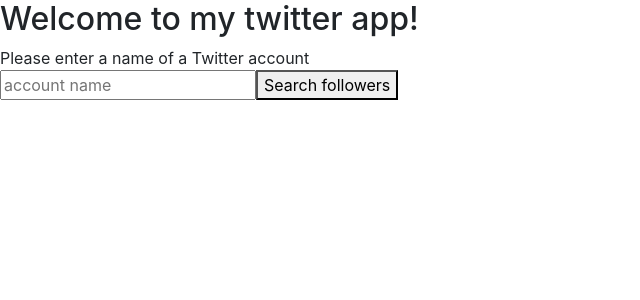
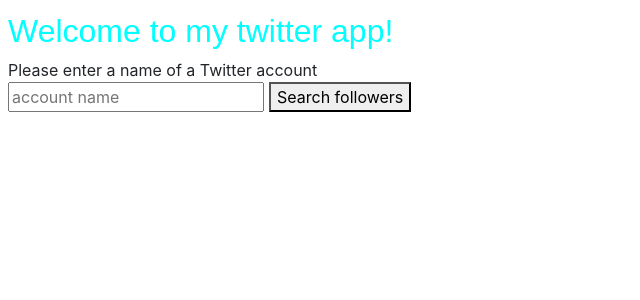
Before and after one commit to ShaharEl/TwitterFollowers, a React (Create React App) app: page / in a window 1280 px wide. Shown: the top 300 px of the page, without its empty margins (0-640 px from the left). Built offline with nearby package versions, Linux system fonts and the light colour scheme.

Commit message:
refactoring

```diff
--- a/public/index.html
+++ b/public/index.html
@@ -14,7 +14,7 @@
     <link rel="manifest" href="%PUBLIC_URL%/manifest.json" />
     <title>My Twitter App</title>
   </head>
-  <body>
+  <body style="margin-left: 8px">
     <div id="root"></div>
   </body>
 </html>
--- a/src/App.css
+++ b/src/App.css
@@ -28,6 +28,12 @@
   color: #61dafb;
 }
 
+.mainHeader{
+  margin-top: 12px;
+  font-family: fantasy;
+  color: aqua;
+}
+
 @keyframes App-logo-spin {
   from {
     transform: rotate(0deg);
--- a/src/App.js
+++ b/src/App.js
@@ -7,8 +7,8 @@
 
     render() {
         return (
-            <div className="TwitterApp">
-                <h2>Welcome to my twitter app!</h2>
+            <div className="twitterApp">
+                <h2 className="mainHeader">Welcome to my twitter app!</h2>
                 <Home />
             </div>
         );
--- a/src/components/Home.css
+++ b/src/components/Home.css
@@ -0,0 +1,10 @@
+.errorLabel {
+    display: block;
+    margin-top: 6px;
+    font-weight: bold;
+    color: red;
+}
+
+.input{
+    margin-right: 5px;
+}
--- a/src/components/Home.js
+++ b/src/components/Home.js
@@ -6,19 +6,59 @@
 import connect from "react-redux/es/connect/connect";
 import FollowersContainer from './FollowersContainer'
 import SelectDropDown from '../components/SelectDropDown'
+import {sortOptions} from "../enums/sortOptions";
+import {isEmptyObject} from "../services/utils";
+import {errorMessages} from "../enums/errorMessages";
 
 const Home = (props) => {
 
     const [accountName, setAccountName] = useState('');
     const [cursor, setCursor] = useState(-1);
+    const [error, setError] = useState({
+        showError: false,
+        errorText: ''
+    });
+    const [loadingResults, setLoadingResults] = useState(false);
 
-    const searchFollowers = (isButtonEvent) => {
-        getFollowers(accountName, cursor, isButtonEvent, addFollowers);
+
+    const searchFollowers = async (isButtonEvent) => {
+        setLoadingResults(true);
+        if (isEmptyObject(accountName)) {
+            setError({
+                ...error,
+                showError: true,
+                errorText: errorMessages.emptyAccountName
+            });
+        } else {
+            setError({
+                ...error,
+                showError: false,
+                errorText: ''
+            });
+            const errorFromServer = await getFollowers(accountName, cursor, isButtonEvent, addFollowers);
+            if(errorFromServer && !isEmptyObject(errorFromServer.messageKey)){
+                setError({
+                    ...error,
+                    showError: true,
+                    errorText: errorMessages.serverError
+                });
+            }
+        }
+        setLoadingResults(false);
     };
 
     const addFollowers = (next_cursor, users, isButtonEvent) => {
-        isButtonEvent === true ? props.addFollowers(users) : props.updateFollowers(users);
-        setCursor(next_cursor);
+        if (!users || users.length === 0) {
+            setError({
+                ...error,
+                showError: true,
+                errorText: errorMessages.noResults
+            });
+        } else {
+            isButtonEvent === true ? props.addFollowers(users) : props.updateFollowers(users);
+            setCursor(next_cursor);
+        }
+        setLoadingResults(false);
     };
 
     const onSortClick = (optionType) => {
@@ -34,18 +74,15 @@
         }
     };
 
-    const sortOptions = {
-        sortBy: 'Sort By',
-        accountName: 'Account Name',
-        screenName: 'Screen Name'
-    };
-
     return (
         <div>
             <div>Please enter a name of a Twitter account</div>
             <div>
-                <input type="text" placeholder="account name" onChange={(e) => setAccountName(e.target.value)}/>
-                <button type="button" onClick={() => searchFollowers(true)}>Search followers</button>
+                <input type="text" className="input" placeholder="account name"
+                       onChange={(e) => setAccountName(e.target.value)}/>
+                <button disabled={loadingResults} type="button" onClick={() => searchFollowers(true)}>Search followers
+                </button>
+                <label className="errorLabel">{error.errorText}</label>
             </div>
             {props.twitterFollowers && props.twitterFollowers.length > 0 &&
             <SelectDropDown options={sortOptions} onChange={onSortClick}/>}
--- a/src/components/SelectDropDown.css
+++ b/src/components/SelectDropDown.css
@@ -1,3 +1,4 @@
 .dropDown {
     margin-top: 25px;
+    margin-bottom: 25px;
 }
--- /dev/null
+++ b/src/enums/errorMessages.js
@@ -0,0 +1,5 @@
+export const errorMessages = {
+    emptyAccountName: `Account name can't be empty`,
+    noResults: 'No Results. Please enter a different account name and try again',
+    serverError: 'Oops the server encountered an unexpected error. please try again later'
+};
--- /dev/null
+++ b/src/enums/sortOptions.js
@@ -0,0 +1,5 @@
+export const sortOptions = {
+    sortBy: 'Sort By',
+    accountName: 'Account Name',
+    screenName: 'Screen Name'
+};
--- a/src/server/server.js
+++ b/src/server/server.js
@@ -26,7 +26,7 @@
     client.get('followers/list.json', params).then(data => {
         res.send(data);
     }).catch(e => {
-        console.log(e);
+        res.status(500).json({success: false, error: 'Sorry, error'});
     });
 });
 
--- a/src/services/twitterService.js
+++ b/src/services/twitterService.js
@@ -1,11 +1,12 @@
 import axios from 'axios';
+import {dynamicSort} from './utils'
 
 export const getFollowers = (accountName, cursor, isButtonEvent, callback) => {
     axios.get('http://localhost:8070?screen_name=' + accountName + '&cursor=' + cursor).then(res => {
         const users = res && res.data && res.data.users || [];
         return callback(res.data.next_cursor, getUsersList(users), isButtonEvent);
     }).catch(err => {
-        console.log(err);
+        return {error: true, messageKey: 'serverError'};
     });
 };
 
@@ -32,15 +33,3 @@
         followers_count: user.followers_count
     };
 };
-
-const dynamicSort = (property) => {
-    let sortOrder = 1;
-    if (property[0] === "-") {
-        sortOrder = -1;
-        property = property.substr(1);
-    }
-    return function (a, b) {
-        let result = (a[property].toLowerCase() < b[property].toLowerCase()) ? -1 : (a[property].toLowerCase() > b[property].toLowerCase()) ? 1 : 0;
-        return result * sortOrder;
-    }
-};
--- /dev/null
+++ b/src/services/utils.js
@@ -0,0 +1,13 @@
+export const dynamicSort = (property) => {
+    let sortOrder = 1;
+    if (property[0] === "-") {
+        sortOrder = -1;
+        property = property.substr(1);
+    }
+    return function (a, b) {
+        let result = (a[property].toLowerCase() < b[property].toLowerCase()) ? -1 : (a[property].toLowerCase() > b[property].toLowerCase()) ? 1 : 0;
+        return result * sortOrder;
+    }
+};
+
+export const isEmptyObject = (obj) => (!obj || Object.keys(obj).length === 0);
```
Also changed, not shown: src/services/validationService.js (added).
